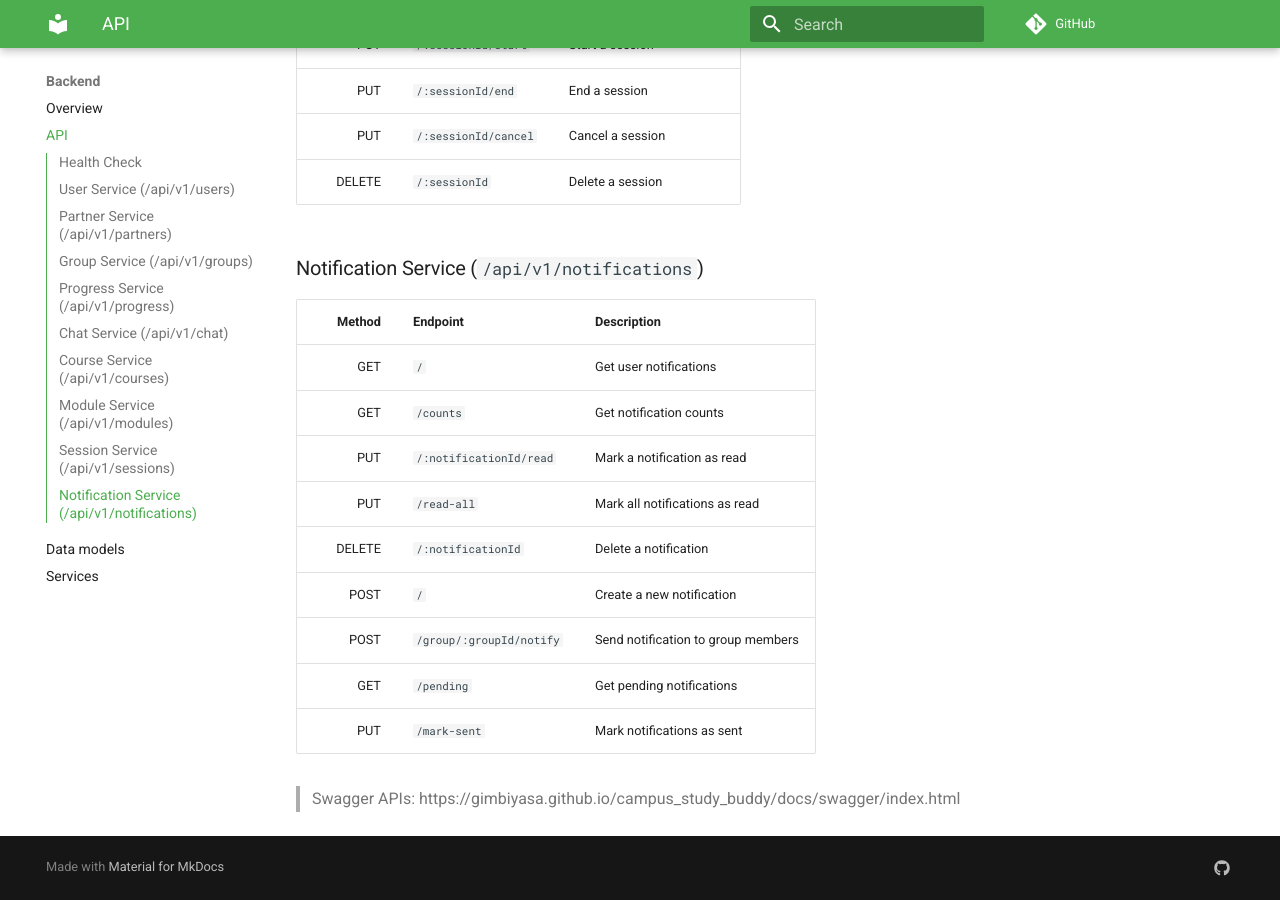
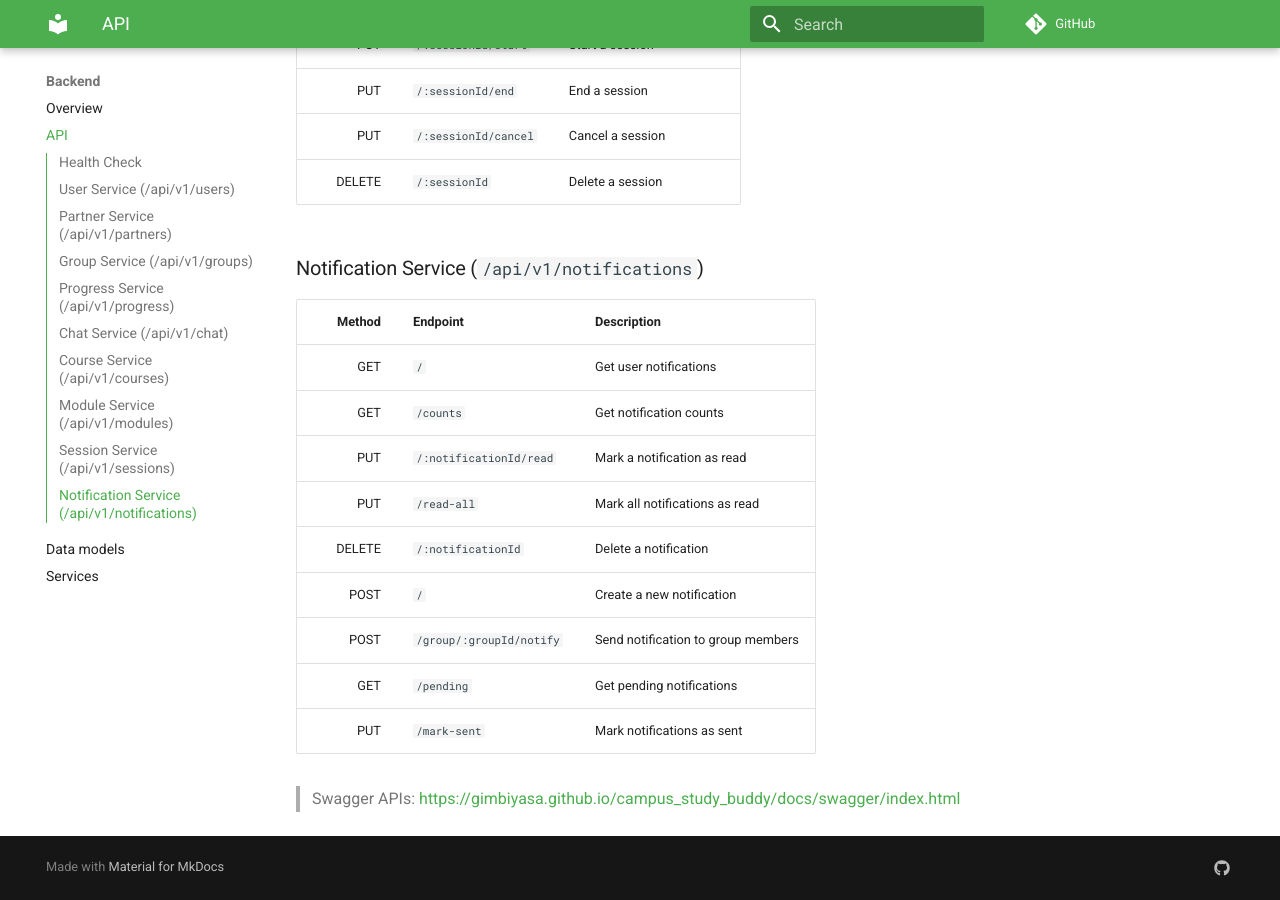
Before and after one commit to GimbiyaSa/campus_study_buddy, an MkDocs documentation site: the page built from docs/backend/api.md, in a window 1280 px wide and 900 px high, scrolled down 4009 px. Built offline with MkDocs 1.6.1 and Material for MkDocs 9.7.7, drawn with Linux system fonts in a browser that asks for light colours; comment, search, counter and statistics services are not loaded.

```diff
--- a/docs/backend/api.md
+++ b/docs/backend/api.md
@@ -111,4 +111,4 @@
 | GET | `/pending` | Get pending notifications |
 | PUT | `/mark-sent` | Mark notifications as sent |
 
-> Swagger APIs: https://gimbiyasa.github.io/campus_study_buddy/docs/swagger/index.html
+> Swagger APIs: <https://gimbiyasa.github.io/campus_study_buddy/docs/swagger/index.html>
```
